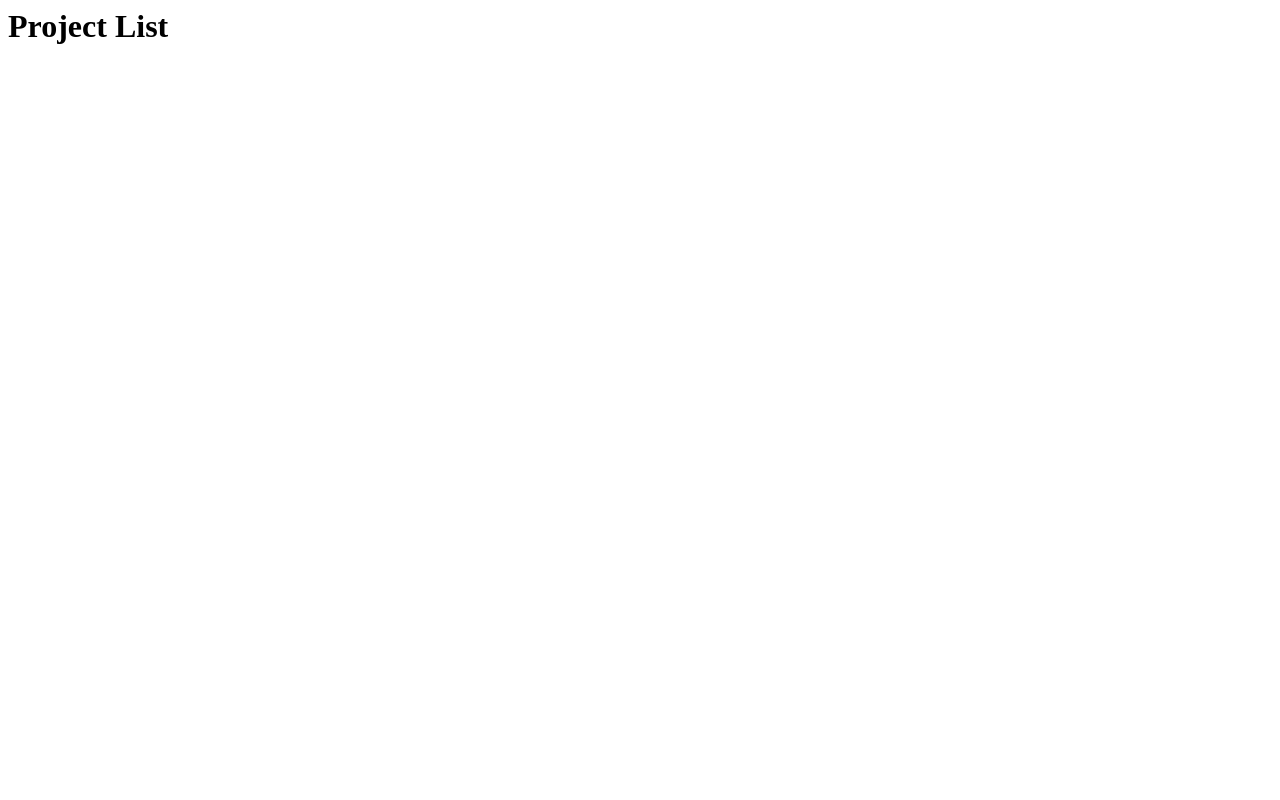
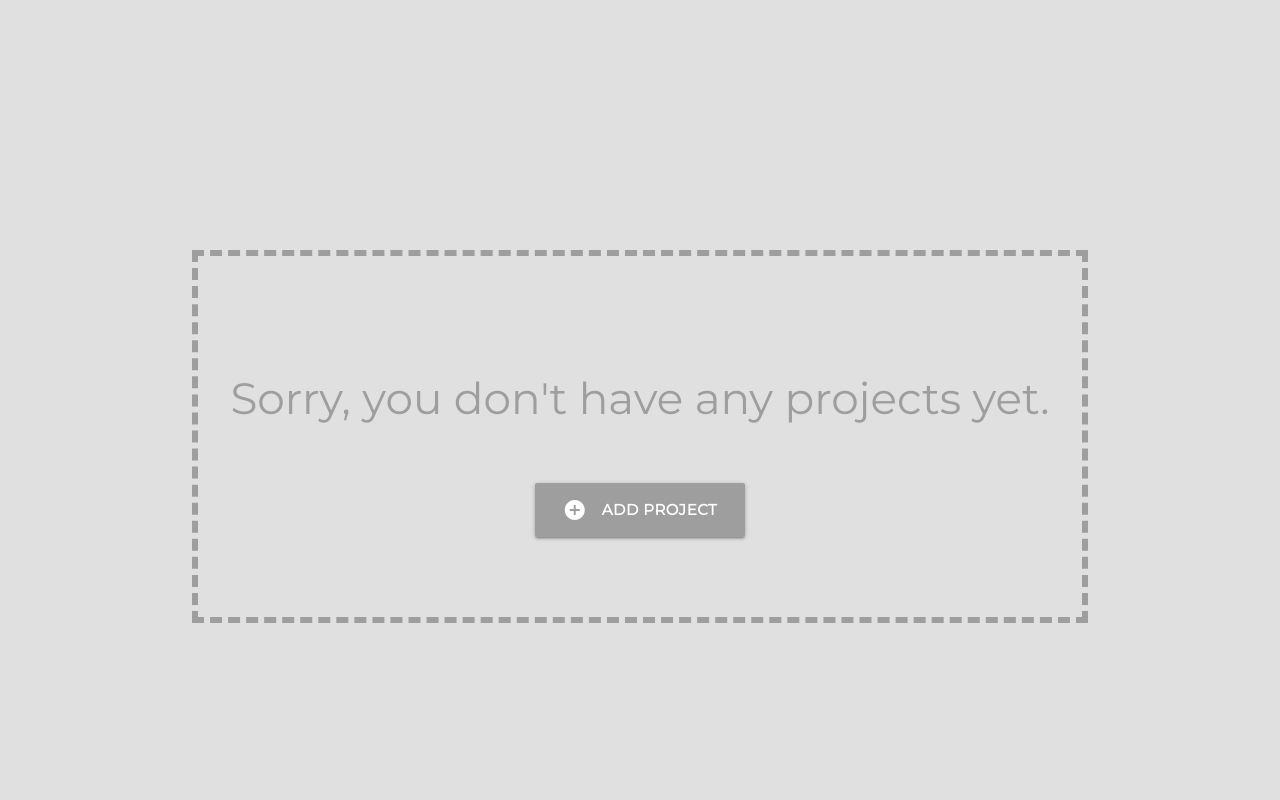
Before and after one commit to themrinalsinha/budget-app, a Django app: page / in a window 1280 px wide. Before the commit the page is almost empty. Run offline with Django 3.2, Linux system fonts and the light colour scheme.

Commit message:
list (no project available) part updated

```diff
--- /dev/null
+++ b/budget/static/style.css
@@ -0,0 +1,9 @@
+@import url('https://fonts.googleapis.com/css?family=Montserrat');
+
+/* General Stuffs */
+html { font-family: 'Montserrat'; background-color: #E0E0E0 }
+.bold { font-weight: bold; }
+
+/* Project list (no projects) */
+.noproject-wrapper { margin-top: 250px; padding: 80px 0px; border: 6px solid #9E9E9E; border-style: dashed; }
+.noproject-wrapper h3 { padding: 10px; margin-bottom: 50px }
--- /dev/null
+++ b/budget/templates/base.html
@@ -0,0 +1,22 @@
+{% load static %}
+
+<!DOCTYPE html>
+<html lang="en">
+<head>
+    <meta charset="UTF-8">
+    <meta name="viewport" content="width=device-width, initial-scale=1.0">
+    <meta http-equiv="X-UA-Compatible" content="ie=edge">
+    <title>Document</title>
+
+    <!-- CSS files -->
+    <link href="https://fonts.googleapis.com/icon?family=Material+Icons" rel="stylesheet">
+    <link rel="stylesheet" href="https://cdnjs.cloudflare.com/ajax/libs/materialize/1.0.0/css/materialize.min.css">
+    <link rel="stylesheet" href="{% static 'style.css' %}">
+</head>
+<body>
+    {% block content %}{% endblock %}
+
+    <!-- JS files -->
+    <script src="https://cdnjs.cloudflare.com/ajax/libs/materialize/1.0.0/js/materialize.min.js"></script>
+</body>
+</html>
--- a/budget/templates/project-list.html
+++ b/budget/templates/project-list.html
@@ -1 +1,17 @@
-<h1>Project List</h1>
+{% extends 'base.html' %}
+
+{% block content %}
+
+<div class="container">
+    <div class="noproject-wrapper center">
+        <h3 class="grey-text">
+            Sorry, you don't have any projects yet.
+        </h3>
+        <a href="" class="btn-large grey">
+            <i class="material-icons white-text left">add_circle</i>
+            <span class="bold">Add Project</span>
+        </a>
+    </div>
+</div>
+
+{% endblock %}
```
